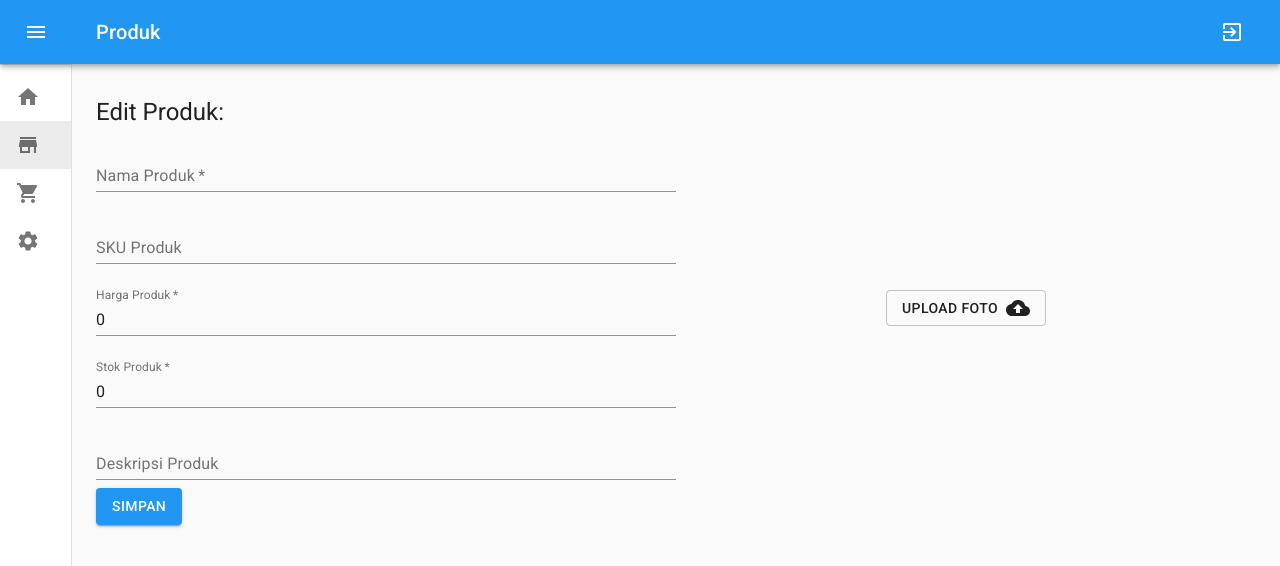
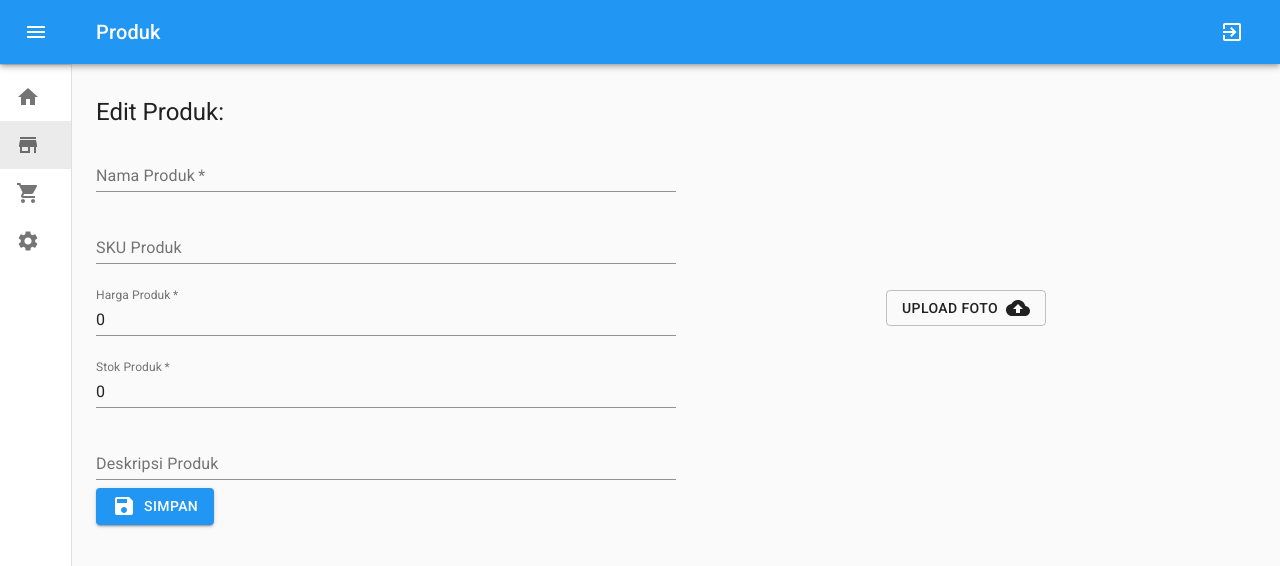
Before and after one commit to wildenali/aplikasiposwilden, a React (Create React App) app: page /produk/edit/1 in a window 1280 px wide. Shown: the top 566 px of the page. Built offline with nearby package versions, Linux system fonts and the light colour scheme; no server answers; the database is empty; sample sign-in values are in the browser's storage.

Commit message:
tambah icon save pada button simpan

```diff
--- a/src/pages/private/produk/edit.js
+++ b/src/pages/private/produk/edit.js
@@ -6,6 +6,7 @@ import Button from '@material-ui/core/Button'
 import Grid from '@material-ui/core/Grid'
 import Typography from '@material-ui/core/Typography'
 import UploadIcon from '@material-ui/icons/CloudUpload'
+import SaveIcon from '@material-ui/icons/Save'
 
 import { useFirebase } from '../../../components/FirebaseProvider'
 import { useDocument } from 'react-firebase-hooks/firestore'
@@ -295,6 +296,7 @@ function EditProduk({ match }) {
                   color="primary"
                   variant="contained"
                 >
+                  <SaveIcon className={classes.iconLeft} />
                   Simpan
                 </Button>
               </Grid>
--- a/src/pages/private/produk/styles/edit.js
+++ b/src/pages/private/produk/styles/edit.js
@@ -15,6 +15,9 @@ const useStyles = makeStyles(theme => ({
   },
   iconRight: {
     marginLeft: theme.spacing(1)
+  },
+  iconLeft: {
+    marginRight: theme.spacing(1)
   }
 
 }))
```
